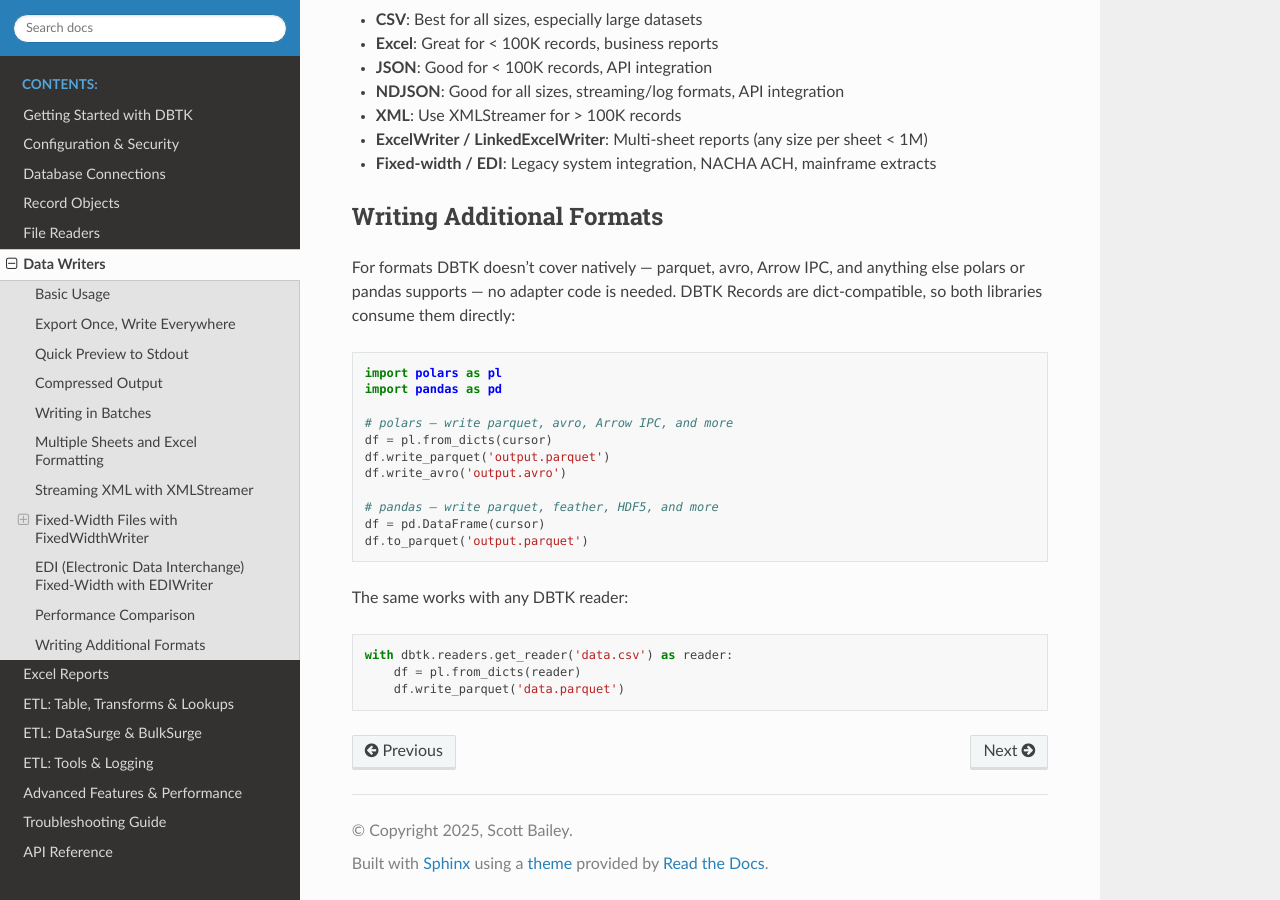
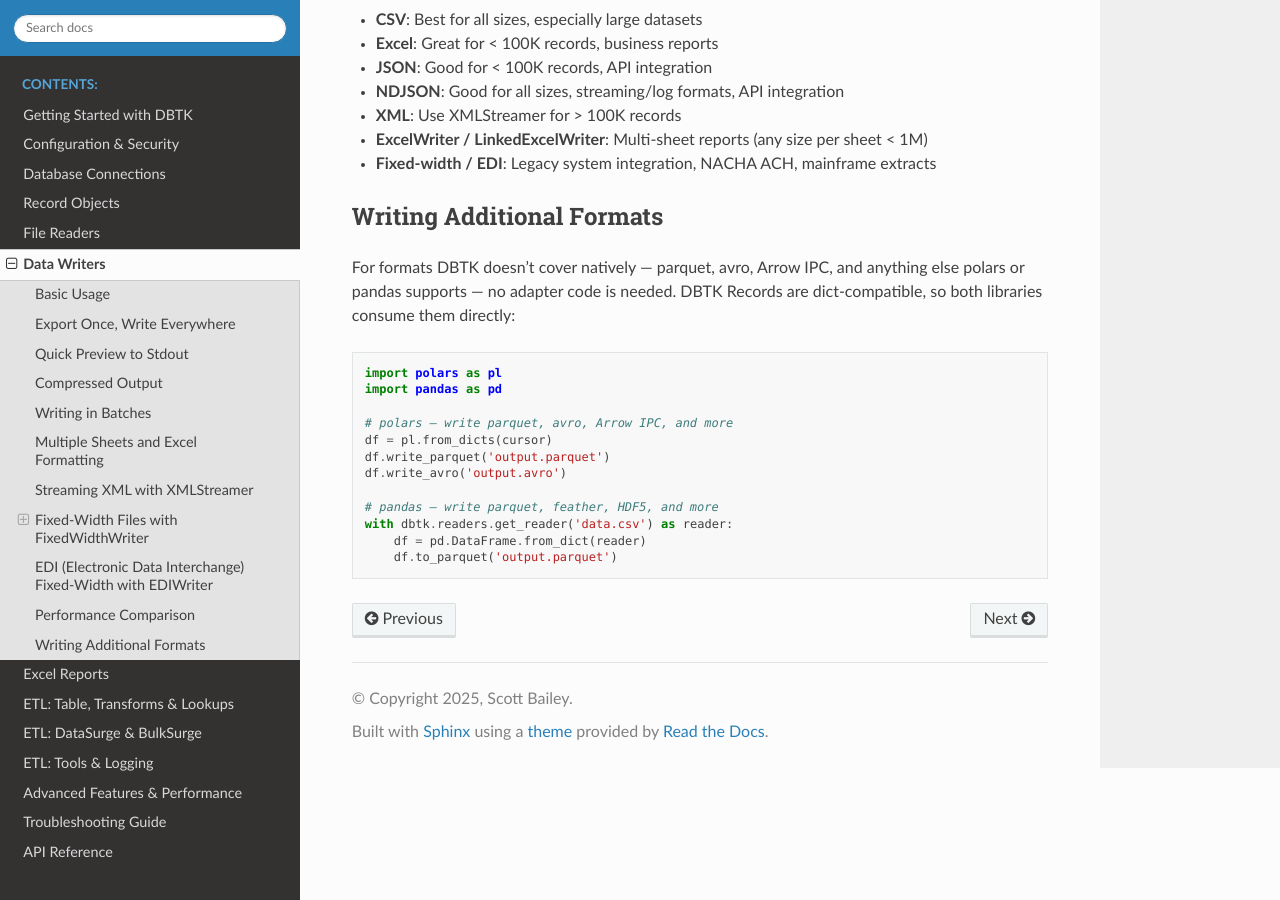
Before and after one commit to scottrbailey/dbtk, a Sphinx documentation site: the page built from docs/06-writers.md, in a window 1280 px wide and 900 px high, scrolled down 6939 px. Built offline with Sphinx 7.4.7 and the Read the Docs theme 3.1.0, drawn with Linux system fonts in a browser that asks for light colours.

Commit message:
correct pandas example

````diff
--- a/docs/06-writers.md
+++ b/docs/06-writers.md
@@ -323,14 +323,7 @@ df.write_parquet('output.parquet')
 df.write_avro('output.avro')
 
 # pandas — write parquet, feather, HDF5, and more
-df = pd.DataFrame(cursor)
-df.to_parquet('output.parquet')
+with dbtk.readers.get_reader('data.csv') as reader:
+    df = pd.DataFrame.from_dict(reader)
+    df.to_parquet('output.parquet')
 ```
-
-The same works with any DBTK reader:
-
-```python
-with dbtk.readers.get_reader('data.csv') as reader:
-    df = pl.from_dicts(reader)
-    df.write_parquet('data.parquet')
-```
````
